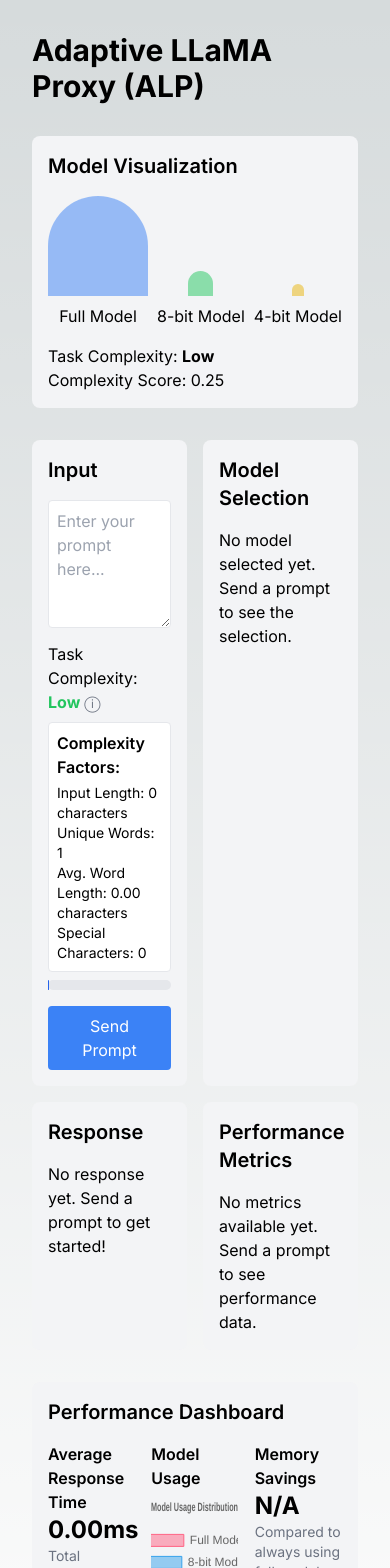
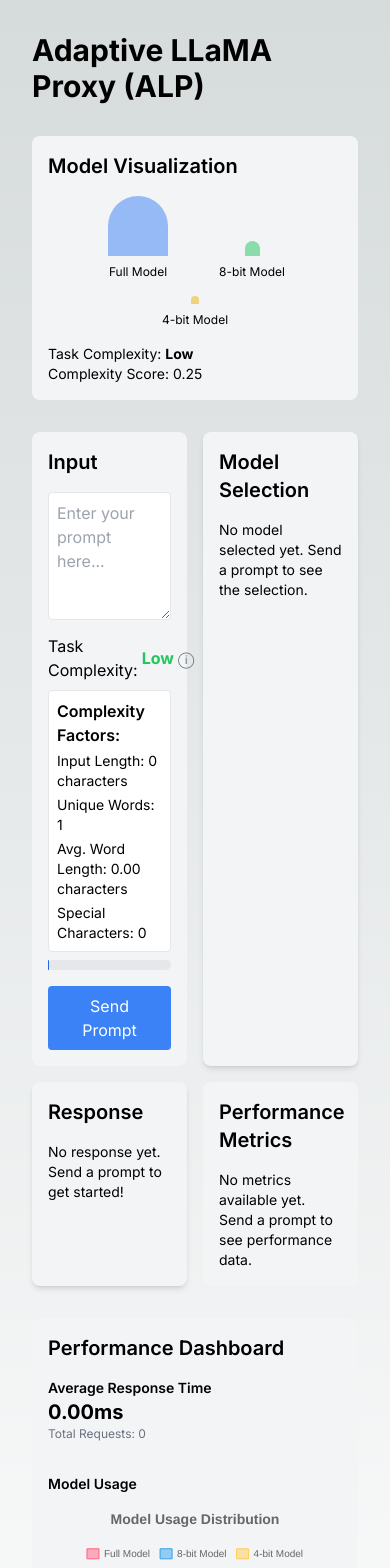
Before and after one commit to jbarnes850/adaptive-llama-ui, a Next.js app: page / in a window 390 px wide. Shown: the top 1568 px of the page. Built offline with nearby package versions, Linux system fonts and the light colour scheme.

Commit message:
added responsive design

```diff
--- a/src/app/components/InputTab.tsx
+++ b/src/app/components/InputTab.tsx
@@ -4,17 +4,6 @@
 import { analyzeComplexity } from '../lib/ComplexityAnalysis';
 import { useAppContext } from '../context/AppContext';
 import { sendPrompt } from '../lib/api';
-
-interface ComplexityResult {
-  score: number;
-  level: 'Low' | 'Medium' | 'High';
-  factors: {
-    length: number;
-    uniqueWords: number;
-    averageWordLength: number;
-    specialCharacters: number;
-  };
-}
 
 const InputTab: React.FC = () => {
   const {
@@ -30,12 +19,19 @@
     setIsComparisonMode
   } = useAppContext();
 
+  const [error, setError] = useState<string | null>(null);
+
   const debouncedAnalyzeComplexity = useCallback(
     debounce((text: string) => {
-      const result = analyzeComplexity(text);
-      setComplexity(result);
+      try {
+        const result = analyzeComplexity(text);
+        setComplexity(result);
+      } catch (error) {
+        console.error('Error analyzing complexity:', error);
+        setError('An error occurred while analyzing input complexity.');
+      }
     }, 300),
-    [setComplexity]
+    [setComplexity, setError]
   );
 
   useEffect(() => {
@@ -44,11 +40,15 @@
 
   const handleInputChange = (e: React.ChangeEvent<HTMLTextAreaElement>) => {
     setInput(e.target.value);
+    setError(null); // Clear any previous errors when input changes
   };
 
-  const [error, setError] = useState<string | null>(null);
+  const handleSubmit = async () => {
+    if (!input.trim()) {
+      setError('Please enter a prompt before submitting.');
+      return;
+    }
 
-  const handleSubmit = async () => {
     setIsLoading(true);
     setIsComparisonMode(true);
     setError(null);
@@ -81,31 +81,31 @@
     <div className="bg-gray-100 p-4 rounded-lg">
       <h2 className="text-xl font-semibold mb-4">Input</h2>
       <textarea
-        className="w-full h-32 p-2 border rounded"
+        className="w-full h-32 p-2 border rounded resize-y"
         value={input}
         onChange={handleInputChange}
         placeholder="Enter your prompt here..."
       />
-      <div className="mt-2">
-        <p>
-          Task Complexity:{' '}
-          <span className={`font-bold ${getComplexityColor(complexity.level)}`}>
+      <div className="mt-2 space-y-2">
+        <p className="flex items-center">
+          <span>Task Complexity: </span>
+          <span className={`font-bold ${getComplexityColor(complexity.level)} ml-1`}>
             {complexity.level}
           </span>
           <Tooltip content="Complexity is calculated based on input length, unique words, average word length, and special characters.">
             <span className="ml-1 cursor-help text-gray-500">ⓘ</span>
           </Tooltip>
         </p>
-        <div className="mt-2 bg-white p-2 rounded border">
+        <div className="bg-white p-2 rounded border">
           <h3 className="font-semibold mb-1">Complexity Factors:</h3>
-          <ul className="text-sm">
+          <ul className="text-sm space-y-1">
             <li>Input Length: {complexity.factors.length} characters</li>
             <li>Unique Words: {complexity.factors.uniqueWords}</li>
             <li>Avg. Word Length: {complexity.factors.averageWordLength.toFixed(2)} characters</li>
             <li>Special Characters: {complexity.factors.specialCharacters}</li>
           </ul>
         </div>
-        <div className="mt-2 w-full bg-gray-200 rounded-full h-2.5">
+        <div className="w-full bg-gray-200 rounded-full h-2.5">
           <div
             className="bg-blue-600 h-2.5 rounded-full"
             style={{ width: `${(complexity.score / 100) * 100}%` }}
@@ -113,7 +113,7 @@
         </div>
       </div>
       <button
-        className={`mt-4 px-4 py-2 rounded ${
+        className={`mt-4 px-4 py-2 rounded w-full sm:w-auto ${
           isComparisonMode || isLoading
             ? 'bg-gray-400 cursor-not-allowed'
             : 'bg-blue-500 hover:bg-blue-600 text-white'
@@ -128,7 +128,7 @@
           Individual prompt sending is disabled in Comparison Mode. Use the Comparison Mode controls to send prompts.
         </p>
       )}
-      {error && <p className="mt-2 text-red-500">{error}</p>}
+      {error && <p className="mt-2 text-sm text-red-500">{error}</p>}
     </div>
   );
 };
--- a/src/app/components/ModelSelectionTab.tsx
+++ b/src/app/components/ModelSelectionTab.tsx
@@ -6,21 +6,23 @@
   const { apiResponse, complexity } = useAppContext();
 
   return (
-    <div className="bg-gray-100 p-4 rounded-lg">
-      <h2 className="text-xl font-semibold mb-4">Model Selection</h2>
+    <div className="bg-gray-100 p-4 rounded-lg shadow-md">
+      <h2 className="text-xl sm:text-2xl font-semibold mb-4">Model Selection</h2>
       {apiResponse ? (
-        <>
-          <p>
-            Selected Model:{' '}
+        <div className="space-y-2">
+          <p className="flex items-center flex-wrap">
+            <span className="mr-2">Selected Model:</span>
             <span className="font-bold">{apiResponse.model}</span>
             <Tooltip content="The model is selected based on the complexity of the input task.">
               <span className="ml-1 cursor-help text-gray-500">ⓘ</span>
             </Tooltip>
           </p>
-          <p className="mt-2">Reason: {complexity.level} task complexity detected</p>
-        </>
+          <p className="text-sm sm:text-base">
+            Reason: <span className="font-medium">{complexity.level}</span> task complexity detected
+          </p>
+        </div>
       ) : (
-        <p>No model selected yet. Send a prompt to see the selection.</p>
+        <p className="text-sm sm:text-base">No model selected yet. Send a prompt to see the selection.</p>
       )}
     </div>
   );
--- a/src/app/components/ModelVisualization.tsx
+++ b/src/app/components/ModelVisualization.tsx
@@ -24,31 +24,32 @@
 
   return (
     <div className="bg-gray-100 p-4 rounded-lg">
-      <h2 className="text-xl font-semibold mb-4">Model Visualization</h2>
-      <div className="flex justify-between items-end">
+      <h2 className="text-xl sm:text-2xl font-semibold mb-4">Model Visualization</h2>
+      <div className="flex flex-wrap justify-center sm:justify-between items-end gap-4">
         {models.map((model) => (
-          <div key={model.name} className="text-center">
+          <div key={model.name} className="text-center w-1/3 sm:w-auto">
             <div
               className={`${model.color} rounded-t-full mx-auto mb-2 transition-all duration-300`}
               style={{
-                width: `${getModelSize(model.bits)}px`,
-                height: `${getModelSize(model.bits)}px`,
+                width: `${getModelSize(model.bits) * 0.6}px`,
+                height: `${getModelSize(model.bits) * 0.6}px`,
+                maxWidth: '100%',
                 opacity: selectedModel?.name === model.name ? 1 : 0.5,
                 transform: selectedModel?.name === model.name ? 'scale(1.1)' : 'scale(1)',
               }}
             ></div>
-            <p className={selectedModel?.name === model.name ? 'font-bold' : ''}>{model.name}</p>
+            <p className={`text-xs sm:text-sm ${selectedModel?.name === model.name ? 'font-bold' : ''}`}>{model.name}</p>
           </div>
         ))}
       </div>
       {complexity && (
-        <div className="mt-4">
+        <div className="mt-4 text-sm sm:text-base">
           <p>Task Complexity: <span className="font-bold">{complexity.level}</span></p>
           <p>Complexity Score: {complexity.score.toFixed(2)}</p>
         </div>
       )}
       {selectedModel && (
-        <div className="mt-4">
+        <div className="mt-4 text-sm sm:text-base">
           <p>Selected Model: <span className="font-bold">{selectedModel.name}</span></p>
           <p>Reason: {complexity?.level} complexity task</p>
         </div>
--- a/src/app/components/PerformanceDashboard.tsx
+++ b/src/app/components/PerformanceDashboard.tsx
@@ -34,13 +34,23 @@
 
   const pieOptions = {
     responsive: true,
+    maintainAspectRatio: false,
     plugins: {
       legend: {
         position: 'top' as const,
+        labels: {
+          boxWidth: 12,
+          font: {
+            size: 10,
+          },
+        },
       },
       title: {
         display: true,
         text: 'Model Usage Distribution',
+        font: {
+          size: 14,
+        },
       },
     },
   };
@@ -48,28 +58,28 @@
   return (
     <div className="bg-gray-100 p-4 rounded-lg mt-8">
       <h2 className="text-xl font-semibold mb-4">Performance Dashboard</h2>
-      <div className="grid grid-cols-3 gap-4">
-        <div>
-          <h3 className="font-semibold">Average Response Time</h3>
-          <p className="text-2xl font-bold">{cumulativeMetrics.averageLatency.toFixed(2)}ms</p>
-          <p className="text-sm text-gray-500">Total Requests: {cumulativeMetrics.totalRequests}</p>
+      <div className="grid grid-cols-1 sm:grid-cols-2 lg:grid-cols-3 gap-4">
+        <div className="mb-4 sm:mb-0">
+          <h3 className="font-semibold text-sm sm:text-base">Average Response Time</h3>
+          <p className="text-xl sm:text-2xl font-bold">{cumulativeMetrics.averageLatency.toFixed(2)}ms</p>
+          <p className="text-xs sm:text-sm text-gray-500">Total Requests: {cumulativeMetrics.totalRequests}</p>
         </div>
-        <div>
-          <h3 className="font-semibold">Model Usage</h3>
-          <div className="w-full h-40">
+        <div className="mb-4 sm:mb-0">
+          <h3 className="font-semibold text-sm sm:text-base mb-2">Model Usage</h3>
+          <div className="w-full h-40 sm:h-48">
             <Pie data={modelUsageData} options={pieOptions} />
           </div>
         </div>
-        <div>
-          <h3 className="font-semibold">Memory Savings</h3>
-          <p className="text-2xl font-bold">{apiResponse ? `${apiResponse.metrics.memorySavings.toFixed(2)}%` : 'N/A'}</p>
-          <p className="text-sm text-gray-500">Compared to always using full model</p>
+        <div className="mb-4 sm:mb-0">
+          <h3 className="font-semibold text-sm sm:text-base">Memory Savings</h3>
+          <p className="text-xl sm:text-2xl font-bold">{apiResponse ? `${apiResponse.metrics.memorySavings.toFixed(2)}%` : 'N/A'}</p>
+          <p className="text-xs sm:text-sm text-gray-500">Compared to always using full model</p>
         </div>
       </div>
       {apiResponse && (
         <div className="mt-4">
-          <h3 className="font-semibold">Latest Request Performance</h3>
-          <ul className="mt-2 space-y-1">
+          <h3 className="font-semibold text-sm sm:text-base">Latest Request Performance</h3>
+          <ul className="mt-2 space-y-1 text-xs sm:text-sm">
             <li>Model Used: <span className="font-bold">{apiResponse.model}</span></li>
             <li>Latency: <span className="font-bold">{apiResponse.metrics.latency}ms</span></li>
             <li>Memory Usage: <span className="font-bold">{apiResponse.metrics.memoryUsage}GB</span></li>
--- a/src/app/components/PerformanceMetricsTab.tsx
+++ b/src/app/components/PerformanceMetricsTab.tsx
@@ -36,43 +36,54 @@
 
   const chartOptions = {
     responsive: true,
+    maintainAspectRatio: false,
     plugins: {
       legend: {
         position: 'top' as const,
+        labels: {
+          boxWidth: 12,
+          font: {
+            size: 10,
+          },
+        },
       },
       title: {
         display: true,
         text: 'Performance Metrics',
+        font: {
+          size: 14,
+        },
       },
     },
   };
 
   return (
     <div className="bg-gray-100 p-4 rounded-lg">
-      <h2 className="text-xl font-semibold mb-4">Performance Metrics</h2>
+      <h2 className="text-xl sm:text-2xl font-semibold mb-4">Performance Metrics</h2>
       {apiResponse ? (
         <>
-          <div className="mb-4">
+          <div className="mb-4 h-64 sm:h-80">
             <Bar data={chartData} options={chartOptions} />
           </div>
-          <ul className="space-y-2">
-            <li>
-              Latency:{' '}
+          <ul className="space-y-2 text-sm sm:text-base">
+            <li className="flex items-center flex-wrap">
+              <span className="mr-1">Latency:</span>
               <span className="font-bold">{apiResponse.metrics.latency}ms</span>
               <CustomTooltip content="The time taken to process the input and generate a response.">
                 <span className="ml-1 cursor-help text-gray-500">ⓘ</span>
               </CustomTooltip>
             </li>
-            <li>
-              Memory Usage:{' '}
+            <li className="flex items-center flex-wrap">
+              <span className="mr-1">Memory Usage:</span>
               <span className="font-bold">{apiResponse.metrics.memoryUsage}GB</span>
               <CustomTooltip content="The amount of memory used by the model during processing.">
                 <span className="ml-1 cursor-help text-gray-500">ⓘ</span>
               </CustomTooltip>
             </li>
-            <li>
-              Task Complexity:{' '}
-              <span className="font-bold">{complexity.level}</span> (Score: {complexity.score.toFixed(2)})
+            <li className="flex items-center flex-wrap">
+              <span className="mr-1">Task Complexity:</span>
+              <span className="font-bold">{complexity.level}</span>
+              <span className="ml-1">(Score: {complexity.score.toFixed(2)})</span>
               <CustomTooltip content="Complexity is determined by factors such as input length, unique words, and special characters.">
                 <span className="ml-1 cursor-help text-gray-500">ⓘ</span>
               </CustomTooltip>
@@ -84,7 +95,7 @@
           </ul>
         </>
       ) : (
-        <p>No metrics available yet. Send a prompt to see performance data.</p>
+        <p className="text-sm sm:text-base">No metrics available yet. Send a prompt to see performance data.</p>
       )}
     </div>
   );
--- a/src/app/components/ResponseTab.tsx
+++ b/src/app/components/ResponseTab.tsx
@@ -5,16 +5,16 @@
   const { apiResponse, isLoading } = useAppContext();
 
   return (
-    <div className="bg-gray-100 p-4 rounded-lg">
-      <h2 className="text-xl font-semibold mb-4">Response</h2>
+    <div className="bg-gray-100 p-4 rounded-lg shadow-md">
+      <h2 className="text-xl sm:text-2xl font-semibold mb-4">Response</h2>
       {isLoading ? (
-        <p>Loading...</p>
+        <p className="text-sm sm:text-base">Loading...</p>
       ) : apiResponse ? (
-        <div className="bg-white p-2 rounded border">
-          <p>{apiResponse.response}</p>
+        <div className="bg-white p-2 sm:p-4 rounded border">
+          <p className="text-sm sm:text-base break-words">{apiResponse.response}</p>
         </div>
       ) : (
-        <p>No response yet. Send a prompt to get started!</p>
+        <p className="text-sm sm:text-base">No response yet. Send a prompt to get started!</p>
       )}
     </div>
   );
```
Also changed, not shown: src/app/components/ComparisonMode.tsx (+33 -13 lines).
